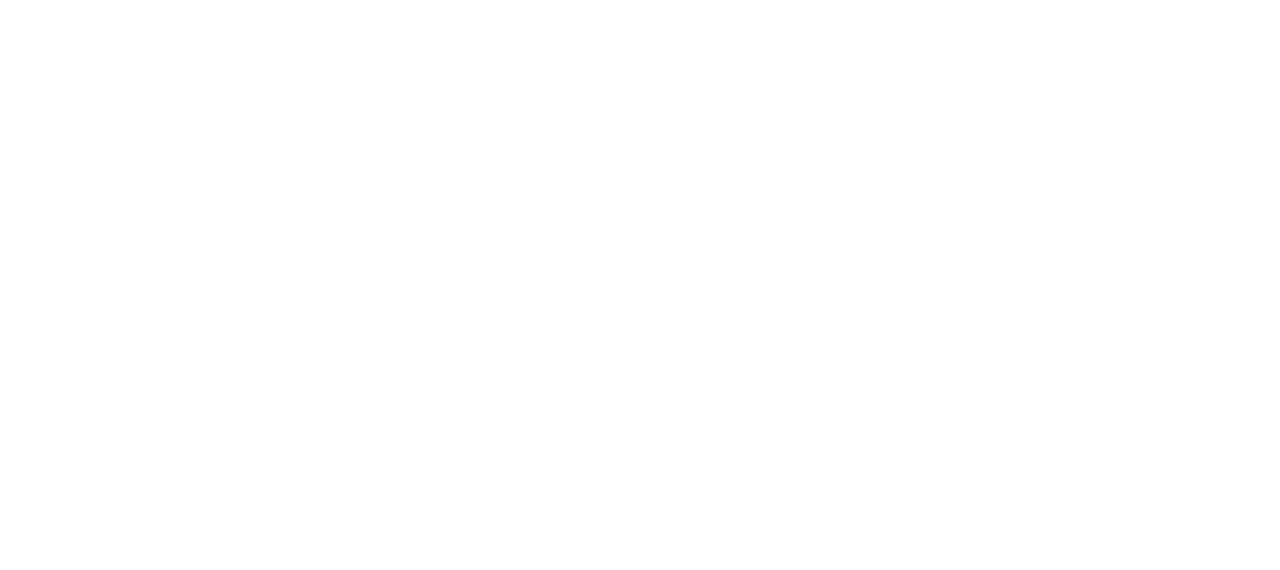
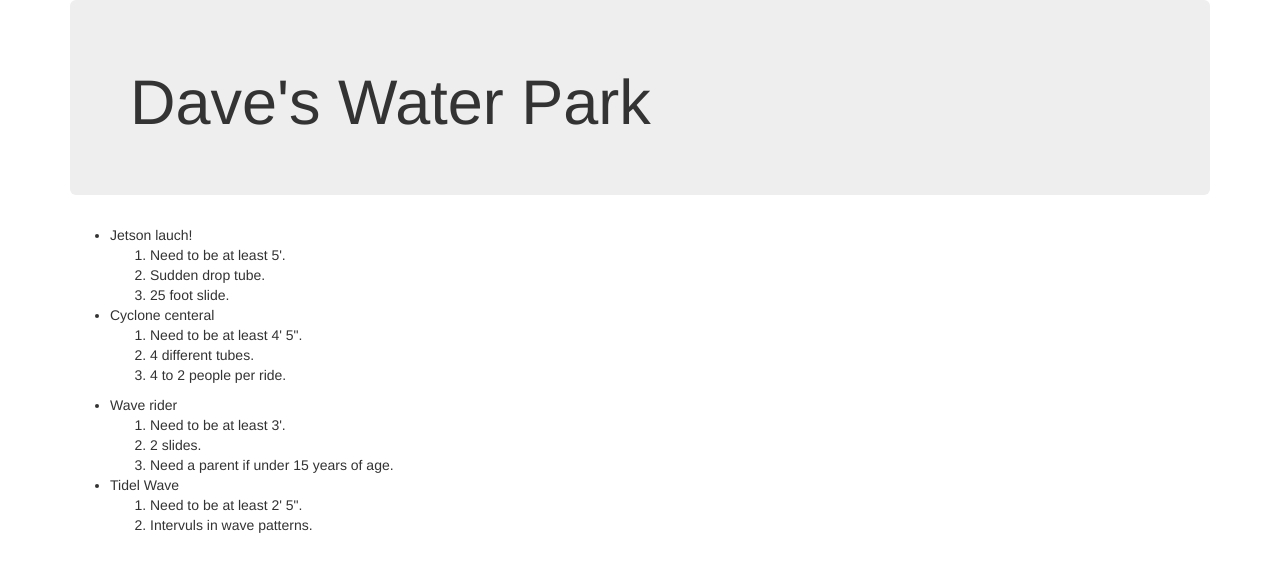
Before and after one commit to CommaderDavid/amusement-park, a plain HTML site: page index.html in a window 1280 px wide. Drawn offline with nearby package versions, Linux system fonts and the light colour scheme.

Commit message:
Add 2 div classes for different heights.

```diff
--- a/index.html
+++ b/index.html
@@ -9,7 +9,44 @@
   </head>
   <body>
     <div class="container">
-
+      <div class="jumbotron">
+        <h1>Dave's Water Park</h1>
+      </div>
+      <div class="over-4f">
+        <ul>
+          <li>Jetson lauch!
+            <ol>
+              <li>Need to be at least 5'.</li>
+              <li>Sudden drop tube.</li>
+              <li>25 foot slide.</li>
+            </ol>
+          </li>
+          <li>Cyclone centeral
+            <ol>
+              <li>Need to be at least 4' 5".</li>
+              <li>4 different tubes.</li>
+              <li>4 to 2 people per ride.</li>
+            </ol>
+          </li>
+        </ul>
+      </div>
+      <div class="under-4f">
+        <ul>
+          <li>Wave rider
+            <ol>
+              <li>Need to be at least 3'.</li>
+              <li>2 slides.</li>
+              <li>Need a parent if under 15 years of age.</li>
+            </ol>
+          </li>
+          <li>Tidel Wave
+            <ol>
+              <li>Need to be at least 2' 5".</li>
+              <li>Intervuls in wave patterns.</li>
+            </ol>
+          </li>
+        </ul>
+      </div>
     </div>
   </body>
 </html>
```
